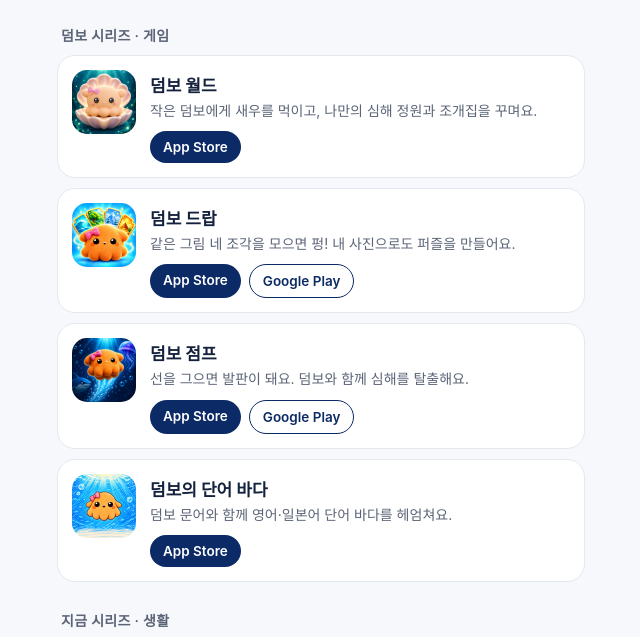
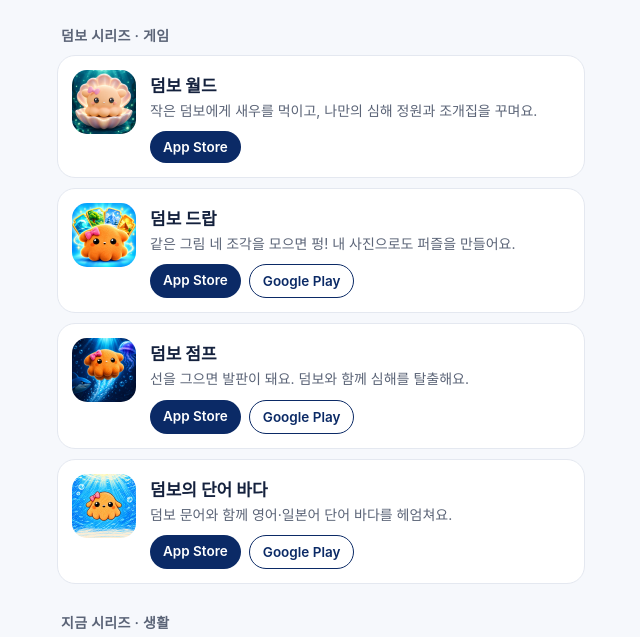
Before and after one commit to nekarose/nekarose.github.io, a plain HTML site: page index.html in a window 1280 px wide. Shown: the part 134-771 px from the top of the page, without its empty margins (319-959 px from the left). Drawn offline with Linux system fonts and the light colour scheme.

Commit message:
Add Google Play link for Dumbo Words

```diff
--- a/index.html
+++ b/index.html
@@ -88,6 +88,7 @@
       <p>덤보 문어와 함께 영어·일본어 단어 바다를 헤엄쳐요.</p>
       <div class="btns">
         <a href="https://apps.apple.com/kr/app/id6819471139">App Store</a>
+        <a class="play" href="https://play.google.com/store/apps/details?id=com.nekarose.dumbowords">Google Play</a>
       </div>
     </div>
   </section>
```
